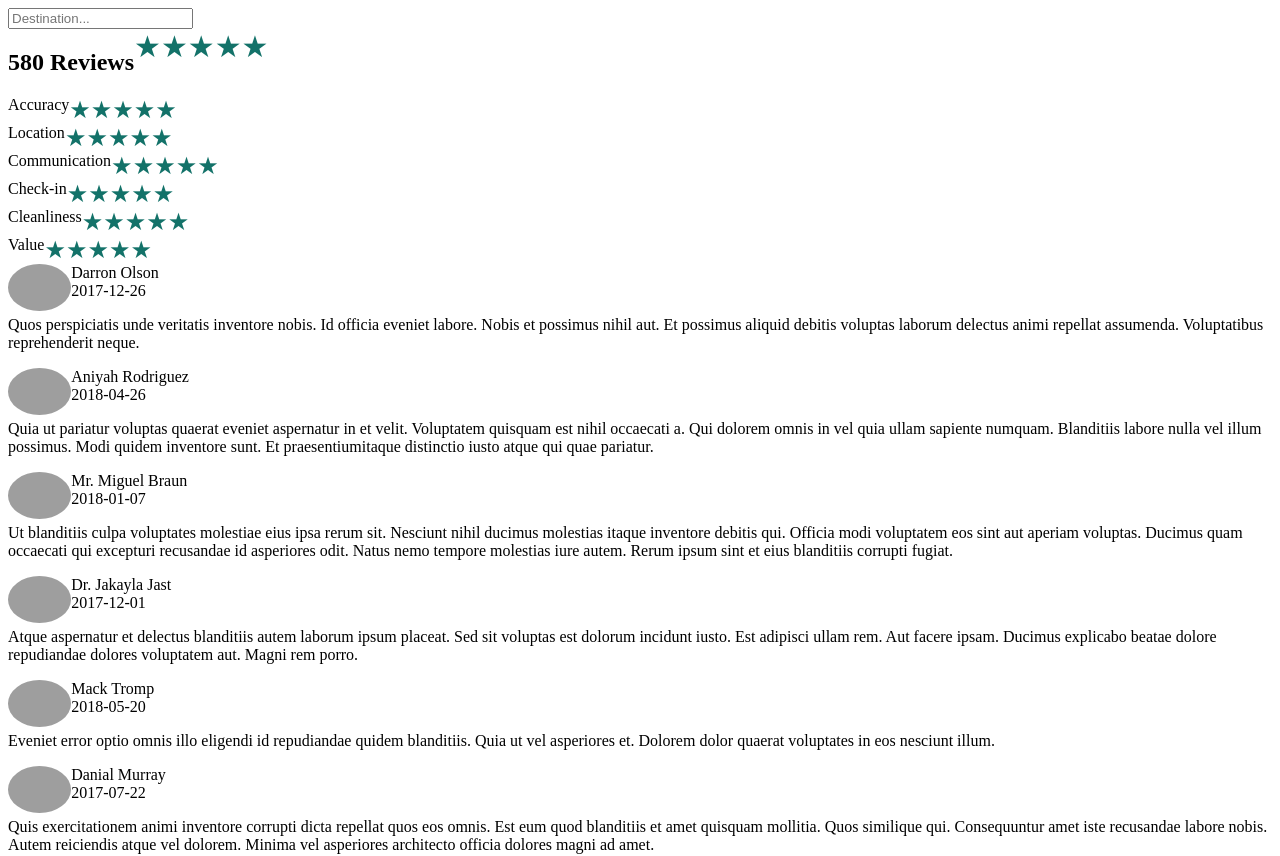
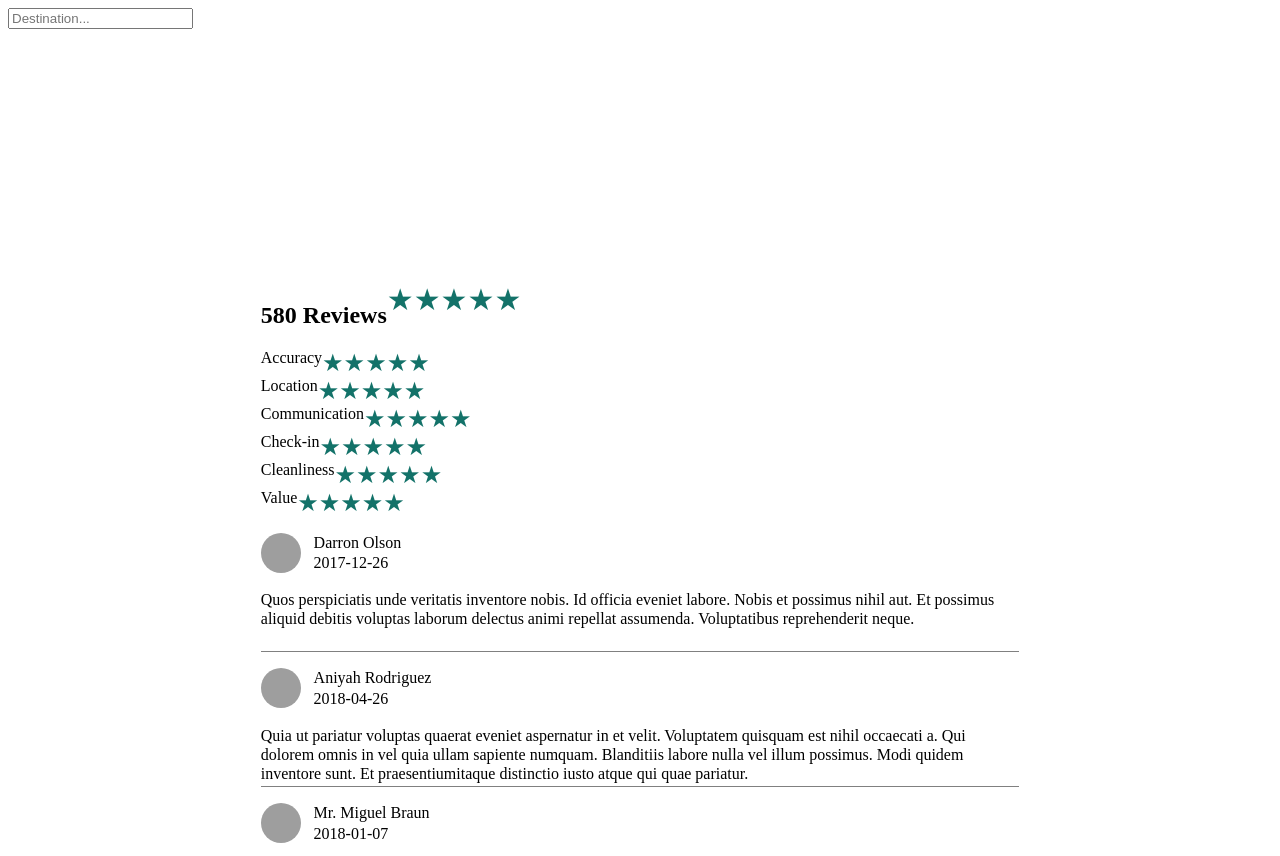
Before and after one commit to zoeyikemoto/beachrnr-client, a React app: page / in a window 1280 px wide. Shown: the top 856 px of the page. Built offline with nearby package versions, Linux system fonts and the light colour scheme; grey boxes are pictures that could not be loaded; the HTML template or start-up script is replaced by a standard one.

Commit message:
style review content (#15)

```diff
--- a/client/src/components/review.jsx
+++ b/client/src/components/review.jsx
@@ -4,6 +4,12 @@ import ReactStars from 'react-stars';
 import {reviewList, listingRatings} from '../data/mock-data-review.js';
 import ReviewItem from './Reviewitem.jsx';
 import styled from 'styled-components';
+
+
+const ReviewSection = styled.div`
+  margin: 20%;
+  width: 60%;
+`;
 
 const ReviewCount = styled.h2`
   float: left;
@@ -12,6 +18,11 @@ const ReviewCount = styled.h2`
 const ReviewPanel = styled.div`
   clear: both;
 `;
+
+const ReviewType = styled.span`
+  float: left;
+`;
+
 
 class Review extends React.Component {
   constructor(props) {
@@ -23,30 +34,29 @@ class Review extends React.Component {
 
   render() {
     return (
-      <div>
-
+      <ReviewSection >
         <div>
           <ReviewCount>580 Reviews</ReviewCount>
           <ReactStars count={5} size={30} value ={5} color2={'#137269'} edit={false}/>
         </div>
 
         <ReviewPanel>
-          <span style={{'float': 'left'}}>Accuracy</span>
+          <ReviewType>Accuracy</ReviewType>
           <ReactStars count={5} size={24} value={listingRatings.Accuracy} color2={'#137269'} edit={false}/>
-          <span style={{'float': 'left'}}>Location</span>
+          <ReviewType>Location</ReviewType>
           <ReactStars count={5} size={24} value={listingRatings.Location} color2={'#137269'} edit={false}/>
-          <span style={{'float': 'left'}}>Communication</span>
+          <ReviewType>Communication</ReviewType>
           <ReactStars count={5} size={24} value={listingRatings.Communication} color2={'#137269'} edit={false}/>
-          <span style={{'float': 'left'}}>Check-in</span>
+          <ReviewType>Check-in</ReviewType>
           <ReactStars count={5} size={24} value={listingRatings.Checkin} color2={'#137269'} edit={false}/>
-          <span style={{'float': 'left'}}>Cleanliness</span>
+          <ReviewType>Cleanliness</ReviewType>
           <ReactStars count={5} size={24} value={listingRatings.Cleanliness} color2={'#137269'} edit={false}/>
-          <span style={{'float': 'left'}}>Value</span>
+          <ReviewType>Value</ReviewType>
           <ReactStars count={5} size={24} value={listingRatings.Value} color2={'#137269'} edit={false}/>
         </ReviewPanel>
 
         {reviewList.map(review => <ReviewItem key={review.review_id} user_avatar={review.user_avatar} user_name={review.user_name} review_date={review.review_date} review_content={review.review_content}/>)}
-      </div>
+      </ReviewSection>
       )
   }
 };
--- a/client/src/components/reviewitem.jsx
+++ b/client/src/components/reviewitem.jsx
@@ -2,23 +2,46 @@ import React from 'react';
 import ReactDOM from 'react-dom';
 import styled from 'styled-components';
 
+const ReviewItemDiv = styled.div`
+  margin-top: 1em;
+  margin-bottom: 1em;
+  border-bottom-style: solid;
+  border-bottom-color: grey;
+  border-width: 1px;
+`;
+
 const ReviewItemAvatar = styled.img`
-  width: 5%;
-  height: 5%;
+  width: 40px;
+  height: 40px;
   float: left;
   border-radius: 50%;
 `;
 
+const ReviewContent = styled.div`
+  clear: both;
+  height: 4.8em;
+  line-height: 1.2em;
+  overflow: hidden;
+  text-overflow: ellipsis;
+`;
+
+const ReviewPerson = styled.span`
+  margin: 0.8em;
+  line-height: 1.3em;
+`;
+
 const ReviewItem = (props) => (
-  <div>
+  <ReviewItemDiv>
     <ReviewItemAvatar src={props.user_avatar} />
-    <span>{props.user_name}</span>
+    <ReviewPerson>{props.user_name}</ReviewPerson>
     <br></br>
-    <span>{props.review_date}</span>
-    <p style = {{'clear': 'both'}}>
+    <ReviewPerson>{props.review_date}</ReviewPerson>
+    <ReviewContent>
+      <p>
       {props.review_content}
-    </p>
-  </div>
+      </p>
+    </ReviewContent>
+  </ReviewItemDiv>
 );
 
 
```
